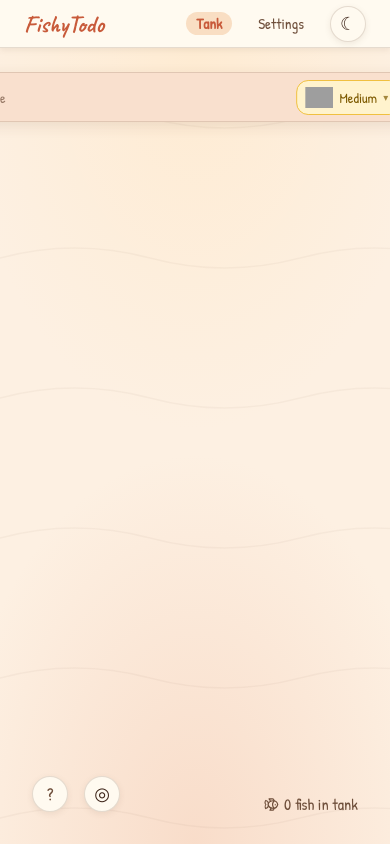
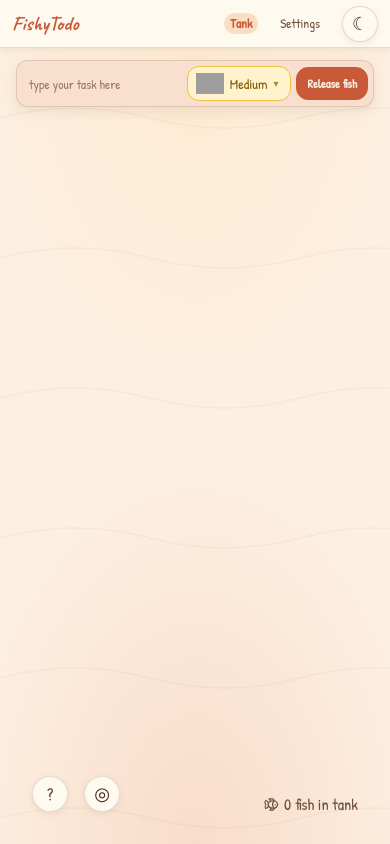
Before and after one commit to PatriciaMoraru/FishyTodo, a React (Vite) app: page / in a window 390 px wide. Built offline with nearby package versions, Linux system fonts and the light colour scheme; grey boxes are pictures that could not be loaded.

Commit message:
feat: polish responsive layout for mobile screens

```diff
--- a/src/components/Fish.css
+++ b/src/components/Fish.css
@@ -54,4 +54,15 @@
   white-space: nowrap;
   box-shadow: var(--shadow-sm);
   pointer-events: none;
+  max-width: 16rem;
+  overflow: hidden;
+  text-overflow: ellipsis;
 }
+
+@media (max-width: 480px) {
+  .fish-label {
+    font-size: 1.1rem;
+    padding: 0.2rem 0.8rem;
+    max-width: 12rem;
+  }
+}
--- a/src/components/Navbar.css
+++ b/src/components/Navbar.css
@@ -53,3 +53,18 @@
 .theme-toggle {
   font-size: 1.6rem;
 }
+
+@media (max-width: 480px) {
+  .navbar {
+    padding: 0 1.2rem;
+  }
+
+  .navbar-title {
+    font-size: 2rem;
+  }
+
+  .nav-link {
+    font-size: 1.3rem;
+    padding: 0.4rem 0.6rem;
+  }
+}
--- a/src/components/SettingsView.css
+++ b/src/components/SettingsView.css
@@ -16,6 +16,26 @@
   padding: 3.6rem 4rem;
   box-shadow: var(--shadow-lg);
   transform: rotate(-0.6deg);
+}
+
+@media (max-width: 600px) {
+  .settings-view {
+    padding: 2rem 1.2rem;
+  }
+
+  .settings-card {
+    padding: 2.4rem 2rem;
+    transform: none;
+  }
+
+  .settings-title {
+    font-size: 2.8rem;
+  }
+
+  .swatch {
+    width: 3.8rem;
+    height: 3.8rem;
+  }
 }
 
 .settings-header {
--- a/src/components/TankBar.css
+++ b/src/components/TankBar.css
@@ -12,6 +12,7 @@
     padding: 0.6rem 0.6rem 0.6rem 2rem;
     border-radius: 12px;
     box-shadow: var(--shadow-md);
+    width: min(64rem, calc(100vw - 3.2rem));
 }
 
 .tank-input {
@@ -22,7 +23,7 @@
     font-size: 1.4rem;
     background: transparent;
     color: var(--ink);
-    width: 40rem;
+    min-width: 0;
     font-family: 'Patrick Hand', cursive;
 }
 
@@ -49,3 +50,21 @@
     border-color: var(--accent-soft);
     box-shadow: var(--shadow-sm);
 }
+
+@media (max-width: 480px) {
+  .tank-bar {
+    top: 1.2rem;
+    padding: 0.5rem 0.5rem 0.5rem 1.2rem;
+    gap: 0.5rem;
+  }
+
+  .tank-input {
+    font-size: 1.3rem;
+  }
+
+  .tank-btn {
+    font-size: 1.2rem;
+    padding: 0.7rem 1rem;
+    white-space: nowrap;
+  }
+}
```
